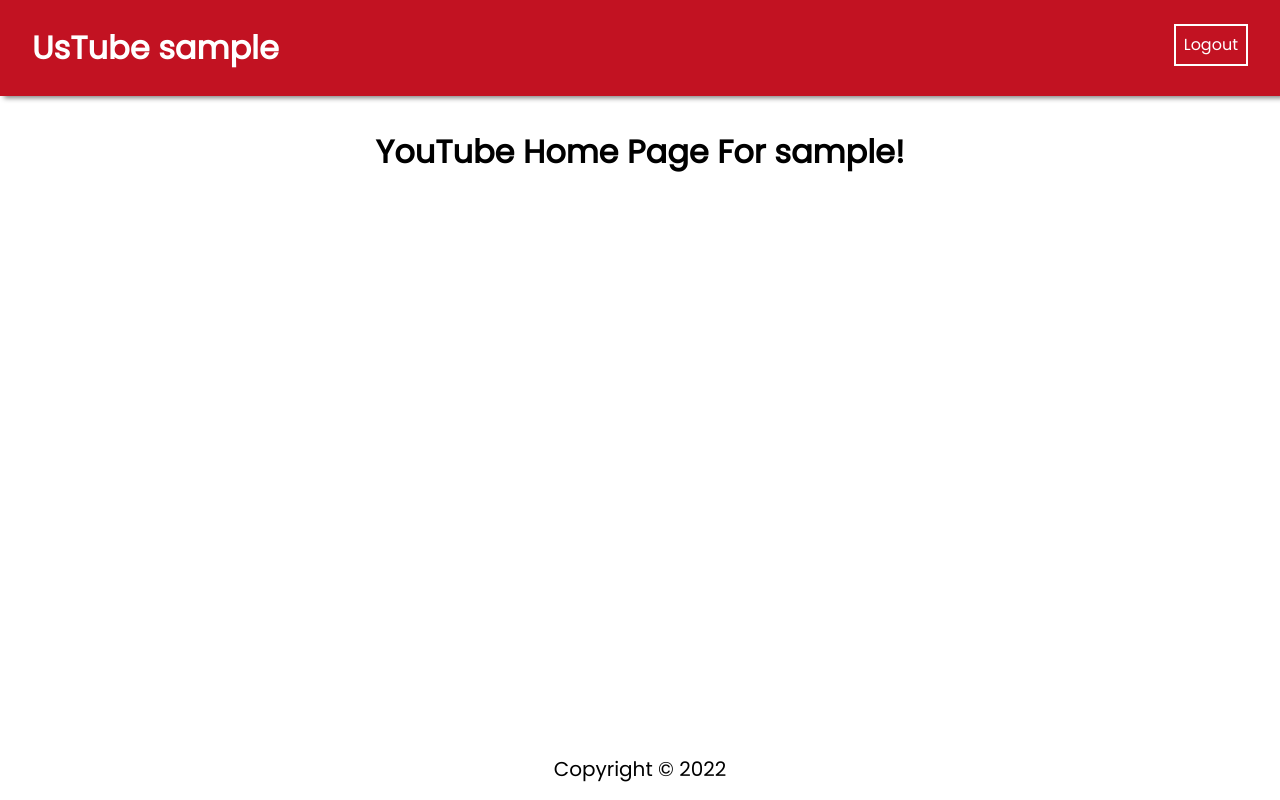
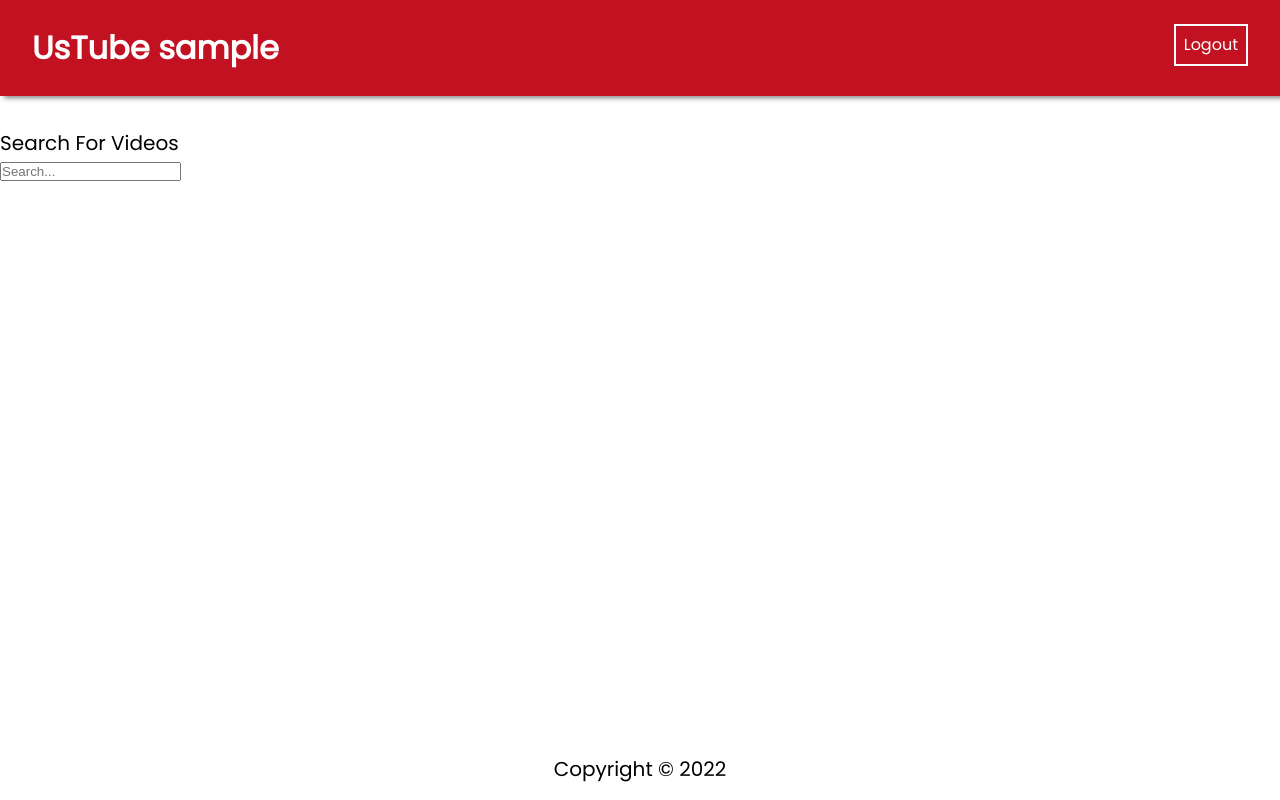
Before and after one commit to Dylan-Lenz/youtubeClone_frontend, a React (Create React App) app in the folder frontend/: page /home in a window 1280 px wide. Built offline with nearby package versions, Linux system fonts and the light colour scheme; no server answers; sample sign-in values are in the browser's storage.

Commit message:
Registerd to Home Route to YouTubePage

```diff
--- a/frontend/src/App.js
+++ b/frontend/src/App.js
@@ -3,9 +3,9 @@
 import "./App.css";
 
 // Pages Imports
-import HomePage from "./pages/HomePage/HomePage";
 import LoginPage from "./pages/LoginPage/LoginPage";
 import RegisterPage from "./pages/RegisterPage/RegisterPage";
+import YouTubePage from "./pages/YouTubePage/YouTubePage";
 
 // Component Imports
 import Navbar from "./components/NavBar/NavBar";
@@ -13,7 +13,7 @@
 
 // Util Imports
 import PrivateRoute from "./utils/PrivateRoute";
-import YouTubePage from "./pages/YouTubePage/YouTubePage";
+
 
 function App() {
   return (
@@ -24,7 +24,7 @@
           path="/"
           element={
             <PrivateRoute>
-              <HomePage />
+              <YouTubePage />
             </PrivateRoute>
           }
         />
--- /dev/null
+++ b/frontend/src/components/SearchBar/SearchBar.jsx
@@ -0,0 +1,25 @@
+import React, { useState } from 'react';
+
+
+export default function SearchBar({updateSearches}) {
+
+    const [search, setSearch] = useState('');
+
+    const handSub = (e) => {
+        e.preventDefault();
+        updateSearches(search);
+    };
+
+    return (
+        <div>
+            <p>Search For Videos</p>
+            <form onSubmit={handSub}>
+                <input
+                    type="text"
+                    placeholder="Search..."
+                    onChange={(e) => setSearch(e.target.v)
+                }/>
+            </form>
+        </div>
+    )
+}
--- a/frontend/src/pages/YouTubePage/YouTubePage.jsx
+++ b/frontend/src/pages/YouTubePage/YouTubePage.jsx
@@ -1,31 +1,15 @@
-import React from "react";
-import { useEffect, useState } from "react";
-import useAuth from "../../hooks/useAuth";
-import axios from "axios";
+import React, { useState, useEffect } from 'react';
+import SearchBar from "../../components/SearchBar/SearchBar";
+
 
 
 const YouTubePage = () => {
-  const [user, token] = useAuth();
-  const [videos, setVideos] = useState([]);
 
-  useEffect(() => {
-    const fetchVideos = async () => {
-      try {
-        let response = await axios.get("https://jsonplaceholder.typicode.com/users", {
-          headers: {
-            Authorization: "Bearer " + token,
-          },
-        });
-        setVideos(response.data);
-      } catch (error) {
-        console.log(error.response.data);
-      }
-    };
-    fetchVideos();
-  }, [token]);
+
+
   return (
-    <div className="container">
-      <h1>YouTube Home Page For {user.username}!</h1>
+    <div>
+      <SearchBar />
     </div>
   );
 };
--- a/frontend/src/utils/PrivateRoute.js
+++ b/frontend/src/utils/PrivateRoute.js
@@ -3,7 +3,7 @@
 
 const PrivateRoute = ({ children }) => {
   const [user] = useAuth();
-  return user ? children : <Navigate to="/login" />;
+  return user ? children : <Navigate to= "/home" />;
 };
 
 export default PrivateRoute;
```
Also changed, not shown: frontend/src/components/SeachBar/SearchBar.jsx (deleted, +0 -22 lines).
